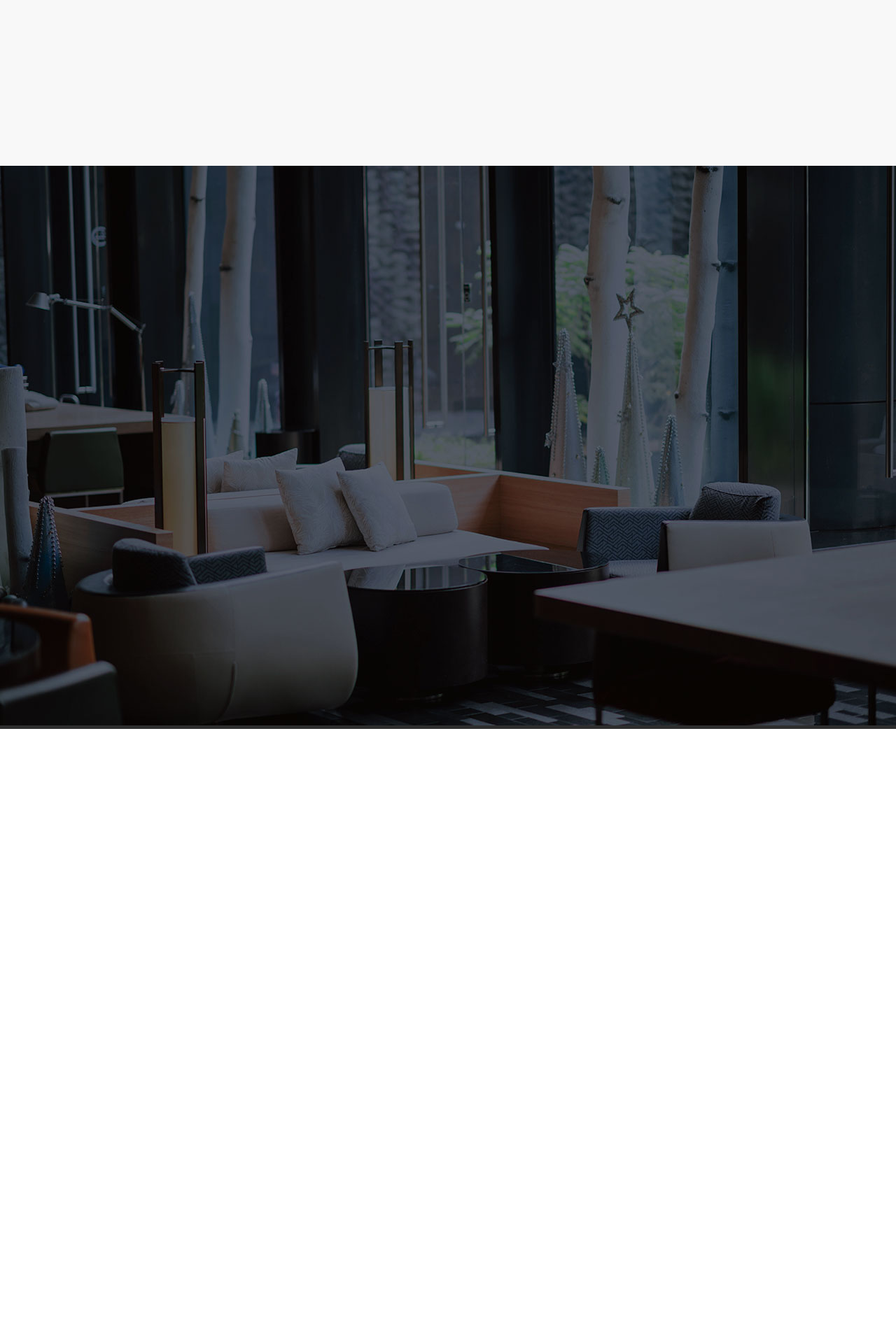
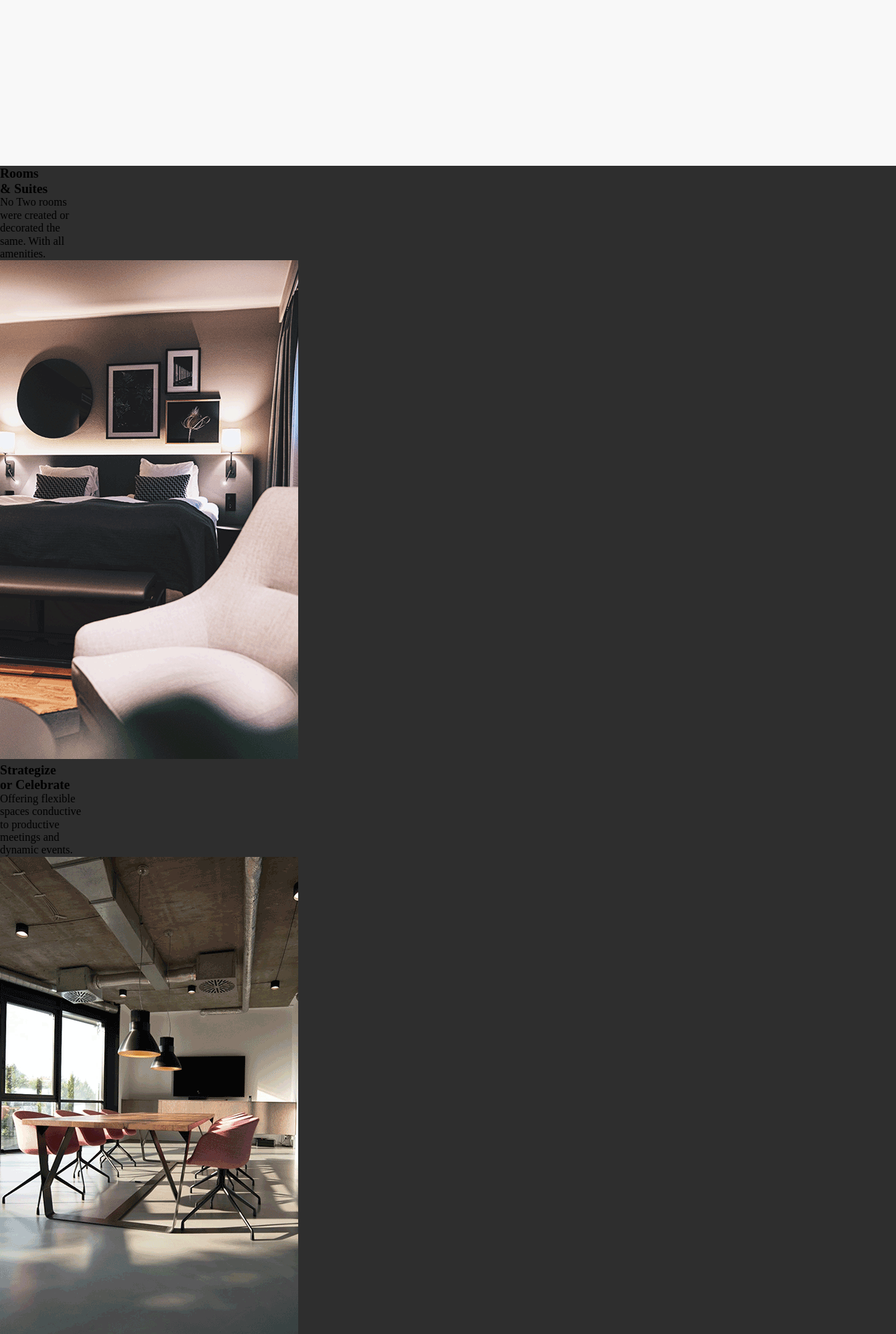
Before and after one commit to eddiedibs/django-merveille, a Django app: page / in a window 1280 px wide. Shown: the part 1367-3274 px from the top of the page at 70% size. Before the commit the page ends 2409 px from the top, so only its background shows below. Run offline with Django 3.2, Linux system fonts and the light colour scheme.

Commit message:
Services section has been added

```diff
--- a/django_proj_2/hotel/templates/hotel/home.html
+++ b/django_proj_2/hotel/templates/hotel/home.html
@@ -94,6 +94,36 @@
         </section>
     </div>
     <div>
-        <img class='div__img' src="{% static 'hotel/images/portada4_2.jpg'%}" alt="">
+        <section id='services-container'>
+            <div class='services-container__div'>
+                <div class='services-image-container'>
+                    <div class='services-image-container__div'></div>
+                    <h3 class='services-header'>Rooms<br>& Suites</h3>
+                    <p>No Two rooms <br>were created or <br>decorated the <br>
+                    same. With all <br>amenities.</p>
+                    <img src="{% static 'hotel/images/servicios/Room-Suites.png' %}" alt="">
+
+                </div>
+
+                <div class='services-image-container'>
+                    <div class='services-image-container__div'></div>
+                    <h3 class='services-header'>Strategize<br>or Celebrate</h3>
+                    <p>Offering flexible <br>spaces conductive <br>to
+                    productive <br>meetings and <br>dynamic events.</p>
+                    <img src="{% static 'hotel/images/servicios/Strategiz-or-celebrate.png' %}" alt="">
+
+                </div>
+
+                <div class='services-image-container'>
+                    <div class='services-image-container__div'></div>
+                    <h3 class='services-header'>Supreme <br>Soirees</h3>
+                    <p>The perfect space <br>and team to <br>guarantee
+                    your <br> event is a smashing <br> success.</p>
+                    <img src="{% static 'hotel/images/servicios/Supreme-soiress.png' %}" alt="">
+
+                </div>
+            </div>
+
+        </section>
     </div>
 {% endblock content %}
```
